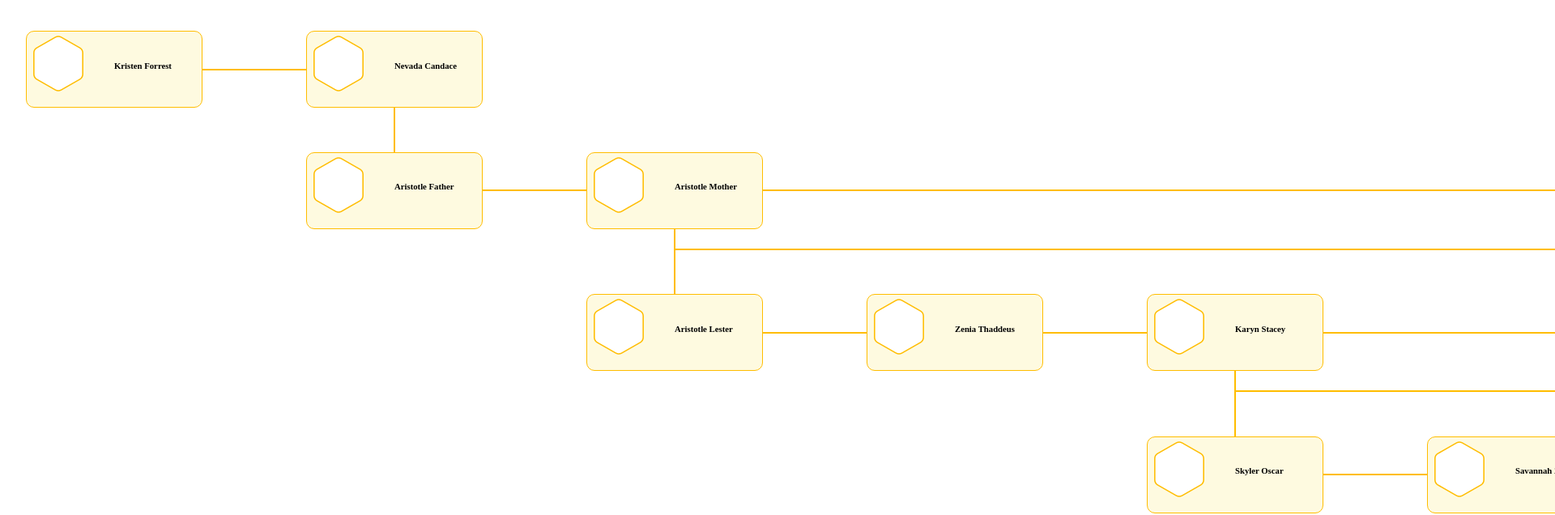
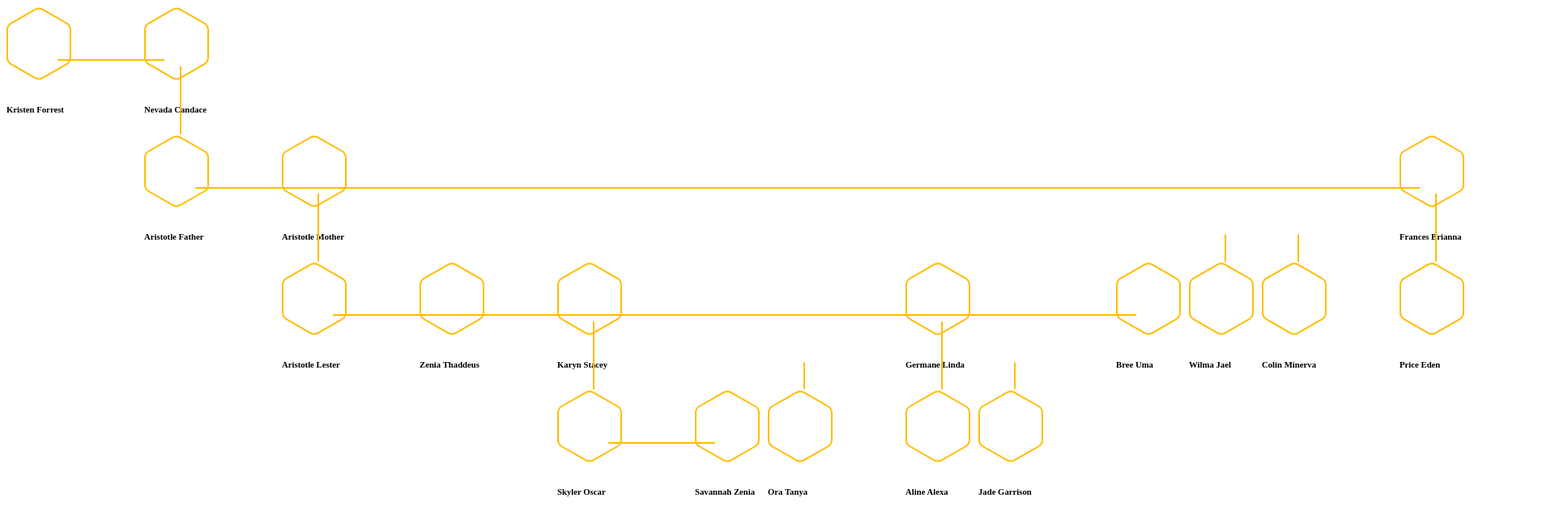
Before and after one commit to shantilalkachhawa/npm-family-organization, an Angular app: page / in a window 1280 px wide. Shown: the top 636 px of the page at 81% size, 1920 px wide, since content can reach past the window. Built offline with nearby package versions, Linux system fonts and the light colour scheme; what ngx-org-chart would draw is missing.

Commit message:
Update family-tree.component.scss

```diff
--- a/src/family-treee/family-tree/family-tree.component.scss
+++ b/src/family-treee/family-tree/family-tree.component.scss
@@ -13,39 +13,6 @@
   display: flex;
 }
 .is-parent {
-  .user-details {
-    padding: 0.25em 0.5em;
-    display: flex;
-    flex-direction: column;
-    align-items: center;
-    border: 1px solid #ffbd00;
-    border-radius: 10px;
-    background: #fefae0;
-    margin: 0 1.5em;
-    margin-top: 1.9rem;
-    max-width: 200px;
-    min-width: 200px;
-    min-height: 85px;
-    max-height: 85px;
-    cursor: pointer;
-    position: relative;
-    .layout-inner {
-      display: flex;
-      align-items: center;
-      justify-content: space-between;
-      width: 100%;
-      .img_top {
-        width: 50%;
-        img {
-          width: 62px;
-          height: 71px;
-        }
-      }
-      .text_bottom {
-        width: 50%;
-      }
-    }
-  }
   .user-details-before {
     position: relative;
   }
@@ -54,7 +21,7 @@
     position: absolute;
     transform: translate(-50%, -100%);
     left: 50%;
-    height: 55.5px;
+    height: 31.5px;
     border: 1px solid #ffbd00;
     width: 0;
     top: 0;
@@ -67,50 +34,28 @@
     position: absolute;
     transform: translate(-50%, -100%);
     left: 50%;
-    height: 80px;
+    height: 82px;
     border: 1px solid #ffbd00;
     width: 0;
     top: 0;
-    z-index: -1;
+    // z-index: -1;
   }
 }
+.org-chart-entity-name {
+  white-space: nowrap;
+  text-transform: capitalize;
+  overflow: hidden;
+  text-overflow: ellipsis;
+  width: 90px;
+}
+
 .is-spouse {
   position: relative;
   margin-left: 5rem;
   .spouse-section {
     position: relative;
     .spouse-detail {
-      padding: 0.25em 0.5em;
-      display: flex;
-      flex-direction: column;
-      align-items: center;
-      border: 1px solid #ffbd00;
-      border-radius: 10px;
-      background: #fefae0;
-      margin: 0 1.5em;
-      margin-top: 1.9rem;
-      max-width: 200px;
-      min-width: 200px;
-      min-height: 85px;
-      max-height: 85px;
-      cursor: pointer;
-      position: relative;
-      .layout-inner {
-        width: 100%;
-        display: flex;
-        align-items: center;
-        justify-content: space-between;
-        .img_top {
-          width: 50%;
-          img {
-            width: 62px;
-            height: 71px;
-          }
-        }
-        .text_bottom {
-          width: 50%;
-        }
-      }
+      z-index: 1;
     }
   }
   .spouse-section.border-after {
@@ -122,21 +67,21 @@
     border: 1px solid #ffbd00;
     height: 0;
     // width: 50%;
-    width: 103px;
+    width: 105px;
     transform: translate(-100%, -50%);
     top: 50%;
     left: 0;
   }
-  .spouse-section.border-before ::before {
+  .spouse-section.border-before::before {
     content: "";
     position: absolute;
     border: 1px solid #ffbd00;
     height: 0;
     // width: 50%;
-    width: 128px;
+    width: 130px;
     transform: translate(-100%, -50%);
     top: 50%;
-    left: 0;
+    left: 25px;
   }
   .spouse-section.border-after::after {
     content: "";
@@ -144,25 +89,100 @@
     border: 1px solid #ffbd00;
     height: 0;
     width: -webkit-fill-available;
-
-    // right: -24px;
     transform: translate(-0%, -50%);
     top: 50%;
     right: 0;
-    z-index: -1;
   }
 }
 .is-child {
   display: flex;
   width: 100%;
-  .child-section {
+}
+.childs-top-space {
+  margin-top: 1.5rem;
+}
+.btn_hide {
+  pointer-events: none;
+}
+#user-data {
+  padding: 0.25em 0.5em;
+  display: flex;
+  flex-direction: column;
+  align-items: center;
+  border: 1px solid #ffbd00;
+  border-radius: 10px;
+  background: #fefae0;
+  margin: 0 1.5em;
+  margin-top: 1.9rem;
+  max-width: 200px;
+  min-width: 200px;
+  min-height: 85px;
+  max-height: 85px;
+  cursor: pointer;
+  position: relative;
+  .layout-inner {
     display: flex;
-    margin-top: 1.5rem;
-    .childs-top-border {
-      border: 1px solid #ffbd00;
-      width: calc(100% - 270px);
-      margin: auto;
-      margin-top: 1.5rem;
+    align-items: center;
+    justify-content: space-between;
+    width: 100%;
+    .img_top {
+      width: 50%;
+      position: relative;
+      img {
+        width: 62px;
+        height: 71px;
+      }
+      .black-rebin img {
+        width: 30px;
+        height: 30px;
+        position: absolute;
+        right: 0;
+        z-index: 1;
+        bottom: 0;
+        transform: translate(-40%, -50%);
+      }
+    }
+    .text_bottom {
+      width: 50%;
     }
   }
 }
+.fa-edit {
+  color: var(--primary-color);
+  cursor: pointer;
+}
+.fa-sitemap {
+  color: #3ab34c;
+  cursor: pointer;
+}
+.mid-child-top-border {
+  .border-content {
+    border: 1px #ffbd00 solid;
+    padding: 0;
+    margin: 0;
+  }
+}
+.first-child-top-border {
+  position: relative;
+  > .border-content {
+    position: absolute;
+    top: 0;
+    left: 125px;
+    width: calc(100% - 125px);
+    border: 1px #ffbd00 solid;
+    padding: 0;
+    margin: 0;
+  }
+}
+.last-child-top-border {
+  position: relative;
+  > .border-content {
+    position: absolute;
+    top: 0;
+    left: 0;
+    width: 125px;
+    border: 1px #ffbd00 solid;
+    padding: 0;
+    margin: 0;
+  }
+}
```
